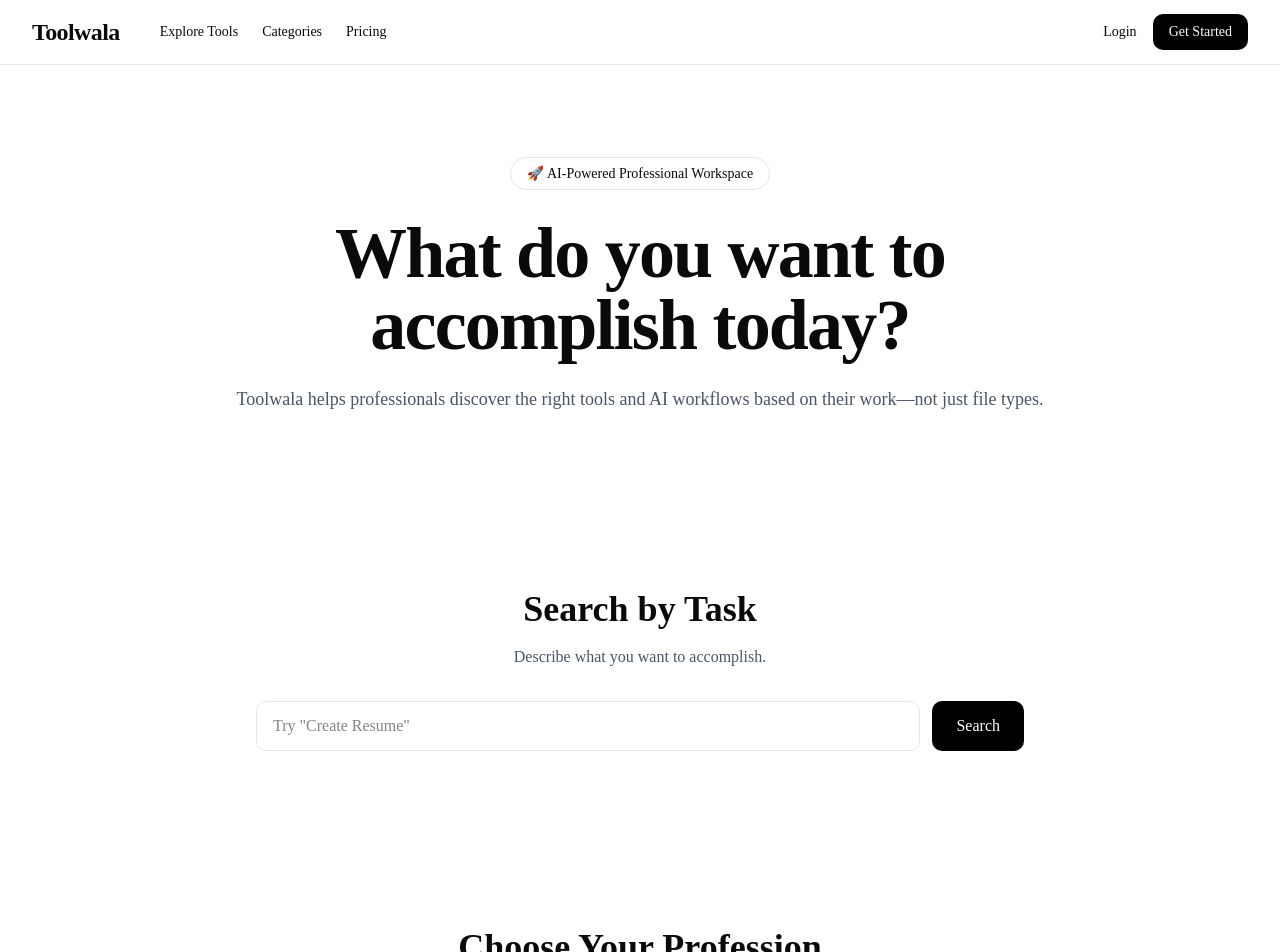
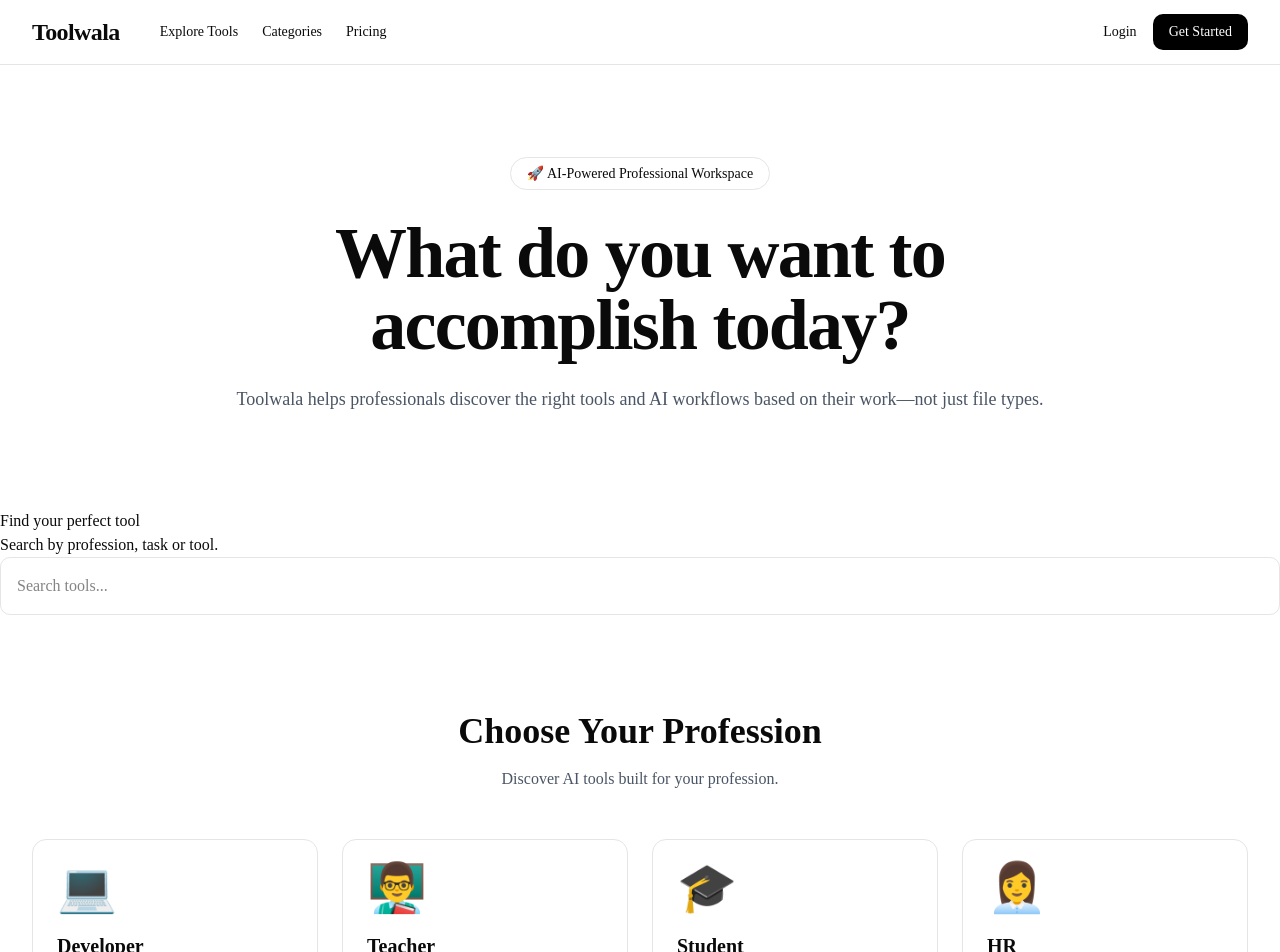
Before and after one commit to Abhinav-Anand9693/toolwala, a Next.js app: page / in a window 1280 px wide. Shown: the top 952 px of the page. Built offline with nearby package versions, Linux system fonts and the light colour scheme.

Commit message:
feat: add profession workspace pages

```diff
--- /dev/null
+++ b/src/app/profession/[id]/page.tsx
@@ -0,0 +1,33 @@
+import Container from "@/components/layout/Container";
+import ProfessionHeader from "@/components/profession/ProfessionHeader";
+import ProfessionToolGrid from "@/components/profession/ProfessionToolGrid";
+import { getToolsByProfession } from "@/lib/profession";
+
+type Props = {
+  params: Promise<{
+    id: string;
+  }>;
+};
+
+export default async function ProfessionPage({
+  params,
+}: Props) {
+  const { id } = await params;
+
+  const professionTools =
+    getToolsByProfession(id);
+
+  return (
+    <Container>
+      <ProfessionHeader
+        title={id}
+      />
+
+      <div className="py-10">
+        <ProfessionToolGrid
+          tools={professionTools}
+        />
+      </div>
+    </Container>
+  );
+}
--- a/src/components/home/ProfessionGrid.tsx
+++ b/src/components/home/ProfessionGrid.tsx
@@ -1,3 +1,4 @@
+import Link from "next/link";
 import Container from "@/components/layout/Container";
 import { professions } from "@/config/professions";
 
@@ -17,7 +18,8 @@
 
         <div className="mt-12 grid gap-6 sm:grid-cols-2 lg:grid-cols-4">
           {professions.map((profession) => (
-            <div
+            <Link
+              href={`/profession/${profession.id}`}
               key={profession.id}
               className="rounded-xl border p-6 transition-all duration-300 hover:-translate-y-1 hover:shadow-lg"
             >
@@ -32,7 +34,7 @@
               <p className="mt-3 text-sm text-gray-600">
                 {profession.description}
               </p>
-            </div>
+            </Link>
           ))}
         </div>
       </Container>
--- a/src/components/home/SearchSection.tsx
+++ b/src/components/home/SearchSection.tsx
@@ -1,31 +1,17 @@
-import Container from "@/components/layout/Container";
+import SearchBar from "@/components/searches/SearchBar";
 
 export default function SearchSection() {
   return (
-    <section className="py-20">
-      <Container>
-        <div className="mx-auto max-w-3xl text-center">
-          <h2 className="text-4xl font-bold">
-            Search by Task
-          </h2>
+    <section>
 
-          <p className="mt-4 text-gray-600">
-            Describe what you want to accomplish.
-          </p>
+      <h2>Find your perfect tool</h2>
 
-          <div className="mt-8 flex gap-3">
-            <input
-              type="text"
-              placeholder='Try "Create Resume"'
-              className="flex-1 rounded-lg border px-4 py-3"
-            />
+      <p>
+        Search by profession, task or tool.
+      </p>
 
-            <button className="rounded-lg bg-black px-6 py-3 text-white">
-              Search
-            </button>
-          </div>
-        </div>
-      </Container>
+      <SearchBar />
+
     </section>
   );
 }
--- /dev/null
+++ b/src/components/profession/ProfessionHeader.tsx
@@ -0,0 +1,19 @@
+type ProfessionHeaderProps = {
+  title: string;
+};
+
+export default function ProfessionHeader({
+  title,
+}: ProfessionHeaderProps) {
+  return (
+    <section className="border-b py-12">
+      <h1 className="text-4xl font-bold">
+        {title}
+      </h1>
+
+      <p className="mt-3 text-gray-600">
+        Discover the best tools for your profession.
+      </p>
+    </section>
+  );
+}
--- /dev/null
+++ b/src/components/profession/ProfessionToolGrid.tsx
@@ -0,0 +1,21 @@
+import ToolCard from "@/components/tool/ToolCard";
+import { Tool } from "@/types/tool";
+
+type Props = {
+  tools: Tool[];
+};
+
+export default function ProfessionToolGrid({
+  tools,
+}: Props) {
+  return (
+    <div className="grid gap-6 md:grid-cols-2 lg:grid-cols-3">
+      {tools.map((tool) => (
+        <ToolCard
+          key={tool.id}
+          tool={tool}
+        />
+      ))}
+    </div>
+  );
+}
--- /dev/null
+++ b/src/components/searches/SearchBar.tsx
@@ -0,0 +1,17 @@
+"use client";
+
+import { useState } from "react";
+
+export default function SearchBar() {
+  const [query, setQuery] = useState("");
+
+  return (
+    <input
+      type="text"
+      placeholder="Search tools..."
+      value={query}
+      onChange={(e) => setQuery(e.target.value)}
+      className="w-full rounded-lg border p-4"
+    />
+  );
+}
--- /dev/null
+++ b/src/components/searches/SearchResults.tsx
@@ -0,0 +1,3 @@
+export default function SearchResults() {
+  return null;
+}
--- a/src/config/tools.ts
+++ b/src/config/tools.ts
@@ -7,6 +7,7 @@
     profession: "student",
     description: "Generate professional resumes using AI.",
     isAI: true,
+    processor: "resume-generator",
   },
   {
     id: "invoice-generator",
@@ -15,6 +16,7 @@
     profession: "business",
     description: "Create invoices in seconds.",
     isAI: false,
+    processor: "invoice-generator",
   },
   {
     id: "json-formatter",
@@ -23,6 +25,7 @@
     profession: "developer",
     description: "Format and validate JSON.",
     isAI: false,
+    processor: "json-formatter",
   },
   {
     id: "lesson-generator",
@@ -31,5 +34,6 @@
     profession: "teacher",
     description: "Generate lesson plans using AI.",
     isAI: true,
+    processor: "lesson-generator",
   },
 ];
--- /dev/null
+++ b/src/lib/profession.ts
@@ -0,0 +1,10 @@
+import { tools } from "@/config/tools";
+
+export function getToolsByProfession(
+  profession: string
+) {
+  return tools.filter(
+    (tool) =>
+      tool.profession === profession
+  );
+}
--- /dev/null
+++ b/src/lib/search.ts
@@ -0,0 +1,14 @@
+import { tools } from "@/config/tools";
+
+export function searchTools(query: string) {
+  const keyword = query.toLowerCase();
+
+  return tools.filter((tool) => {
+    return (
+      tool.title.toLowerCase().includes(keyword) ||
+      tool.description.toLowerCase().includes(keyword) ||
+      tool.category.toLowerCase().includes(keyword) ||
+      tool.profession.toLowerCase().includes(keyword)
+    );
+  });
+}
--- a/src/types/profession.ts
+++ b/src/types/profession.ts
@@ -3,4 +3,5 @@
   title: string;
   icon: string;
   description: string;
+
 }
```
